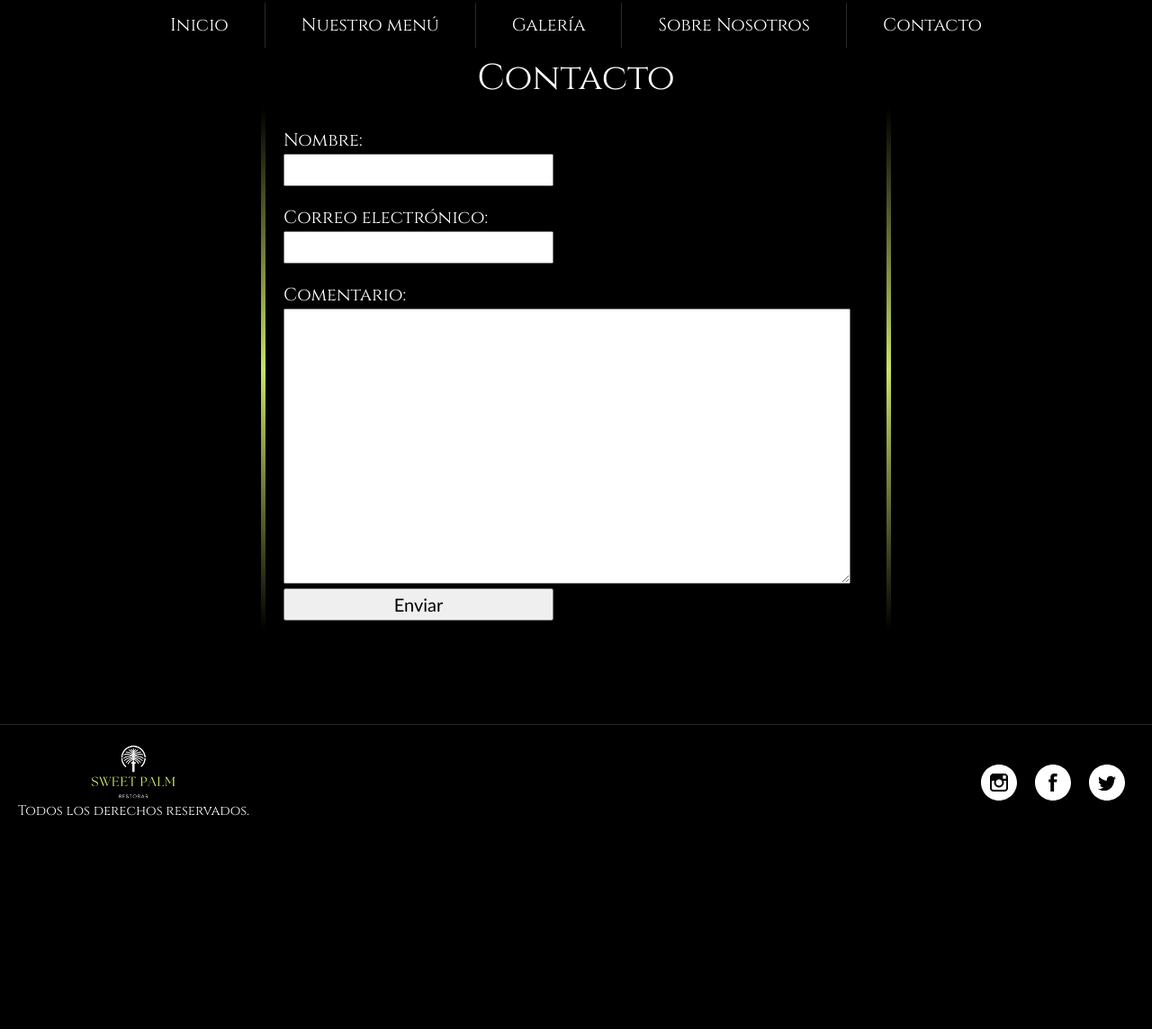
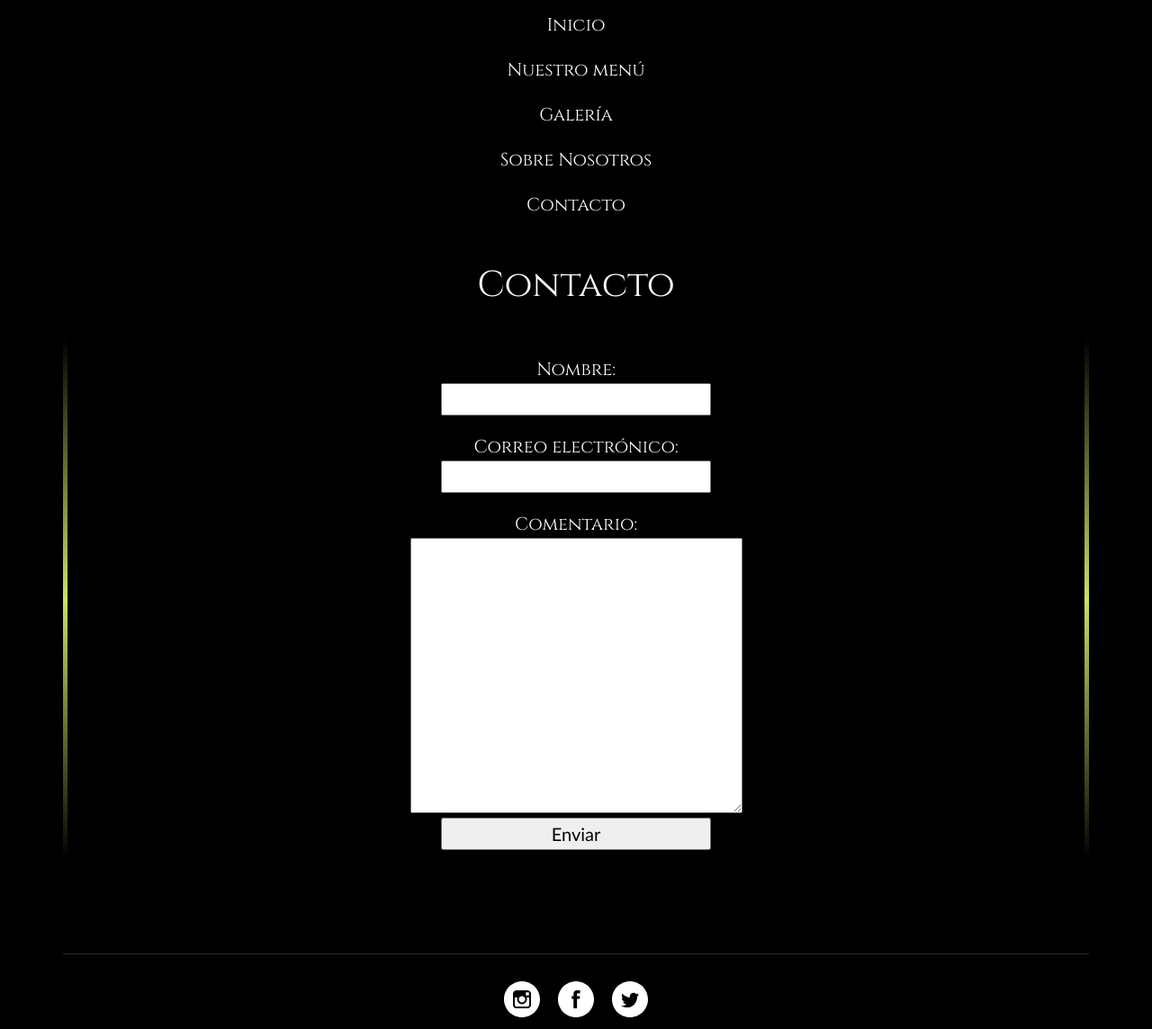
Before and after one commit to smirandaeade/PF-Sebastian-Miranda, a plain HTML site: page contacto.html in a window 1280 px wide. Shown: the part 322-1466 px from the top of the page at 90% size. Before the commit the page ends 1255 px from the top, so only its background shows below. Drawn offline with nearby package versions, Linux system fonts and the light colour scheme.

Commit message:
se agregan containers de bootstap a la page contacto.html

```diff
--- a/contacto.html
+++ b/contacto.html
@@ -83,7 +83,8 @@
         <div class="whatsapp">
             <a href="#"><img src="./img/whatsapplogo.png" alt="chatwithuslogo"></a>
         </div>
-        <nav class="barraNavegacion">
+        <nav class="barraNavegacion container">
+            <div class="row text-center">
                 <a href="index.html">
                     <p>Inicio</p>
                 </a>
@@ -99,12 +100,13 @@
                 <a href="contacto.html">
                     <p>Contacto</p>
                 </a>
+            </div>
         </nav>
         <h1 class="tituloH1">
             Contacto
         </h1>
-        <form class="formulario">
-            <ul>
+        <form class="formulario container">
+                <ul class="text-center">
                     <li>
                         <label for="name">Nombre:</label><br>
                         <input type="text" id="name">
@@ -123,8 +125,9 @@
         </form>
 
     </main>
-    <footer class="footer">
-        <div class="contenedorSocialMedia">
+    <footer class="footer container">
+        <div class="row">
+            <div class="contenedorSocialMedia justify-content-center">
                 <div class="socialMediaIcon">
                     <a href="#">
                         <svg fill="#ffffff" height="40px" width="40px" version="1.1" id="Layer_1"
@@ -137,7 +140,8 @@
                                     <path
                                         d="M113,446c24.8,0,45.1-20.2,45.1-45.1c0-9.8-3.2-18.9-8.5-26.3c-8.2-11.3-21.5-18.8-36.5-18.8s-28.3,7.4-36.5,18.8 c-5.3,7.4-8.5,16.5-8.5,26.3C68,425.8,88.2,446,113,446z">
                                     </path>
-                                <polygon points="211.4,345.9 211.4,308.1 211.4,302.5 205.8,302.5 168,302.6 168.2,346 ">
+                                    <polygon
+                                        points="211.4,345.9 211.4,308.1 211.4,302.5 205.8,302.5 168,302.6 168.2,346 ">
                                     </polygon>
                                     <path
                                         d="M183,401c0,38.6-31.4,70-70,70c-38.6,0-70-31.4-70-70c0-9.3,1.9-18.2,5.2-26.3H10v104.8C10,493,21,504,34.5,504h157 c13.5,0,24.5-11,24.5-24.5V374.7h-38.2C181.2,382.8,183,391.7,183,401z">
@@ -180,13 +184,17 @@
                     </a>
                 </div>
             </div>
-        <div class="contenedorRes">
+            <div class="contenedorRes justify-content-center">
                 <div class="contenedorReserved">
                     <img src="./img/palm.png" alt="imglogo">
                     <p>Todos los derechos reservados.</p>
                 </div>
             </div>
+        </div>
     </footer>
-    <script src="https://cdn.jsdelivr.net/npm/bootstrap@5.2.3/dist/js/bootstrap.bundle.min.js" integrity="sha384-kenU1KFdBIe4zVF0s0G1M5b4hcpxyD9F7jL+jjXkk+Q2h455rYXK/7HAuoJl+0I4" crossorigin="anonymous"></script>
+    <script src="https://cdn.jsdelivr.net/npm/bootstrap@5.2.3/dist/js/bootstrap.bundle.min.js"
+        integrity="sha384-kenU1KFdBIe4zVF0s0G1M5b4hcpxyD9F7jL+jjXkk+Q2h455rYXK/7HAuoJl+0I4"
+        crossorigin="anonymous"></script>
 </body>
+
 </html>
--- a/css/styles.css
+++ b/css/styles.css
@@ -109,11 +109,10 @@ h2{
 
 .barraNavegacion a {
     padding: 1rem 4rem;
-    border-right: 1px #2a2a2a solid;
 }
 
 .tituloH1 {
-
+    margin: 3rem auto;
     text-align: center;
     grid-area: titulo;
 }
@@ -176,7 +175,6 @@ h2{
 }
 
 .footer {
-    display: grid;
     align-items: center;
     width: 100%;
     margin-top: 10rem;
@@ -184,10 +182,6 @@ h2{
     padding: 2rem;
     grid-template-areas:
     "recerved smedia";
-}
-
-.footer .contenedorSocialMedia{
-    justify-content: flex-end;
 }
 
 .footer img {
@@ -198,6 +192,7 @@ h2{
 .contenedorRes{
     display: flex;
     justify-content: flex-start;
+    margin-top: 2rem;
 }
 
 .contenedorReserved {
@@ -318,8 +313,6 @@ h2{
     width: 30rem;
 }
 .formulario textarea{
-    max-width: 100%;
-    min-width: 100%;
     min-height: 20rem;
     font-size: 2rem;
 }
@@ -329,11 +322,12 @@ h2{
 }
 
 .formulario ul{
-    padding-right: 4rem;
+    padding: 0;
+    list-style-type: none;
 }
 
 .formulario{
-    width: 70rem;
-    margin: 0 auto;border: 0.5rem solid;
+    margin: 0 auto;
+    border: 0.5rem solid;
     border-image: linear-gradient(to bottom, rgba(0,0,0,0), #c9e265, rgba(0,0,0,0))1 100%;
 }
```
Lines whose indentation alone changed are shown as unchanged.
